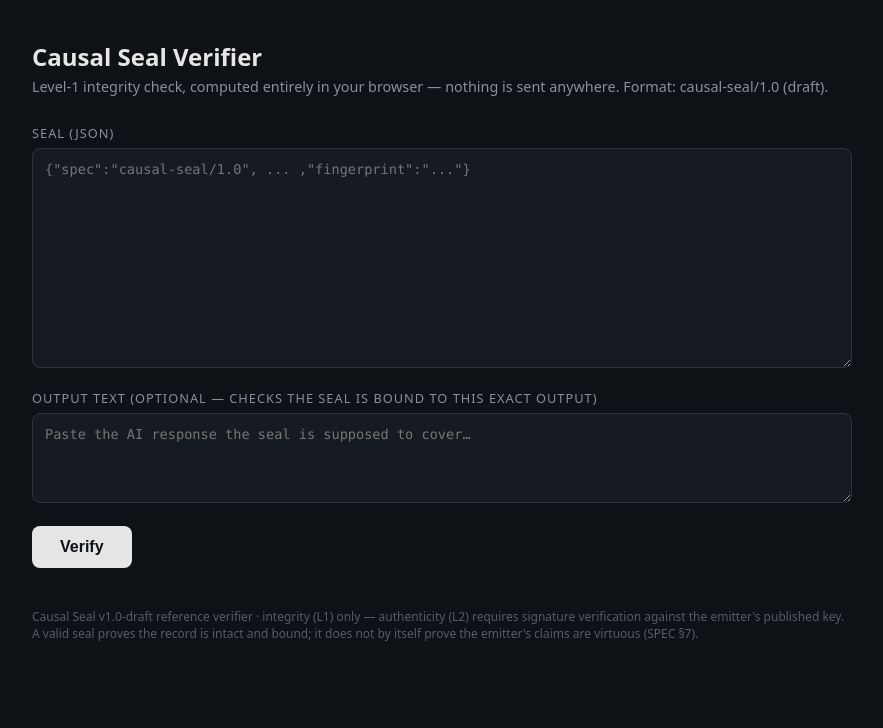
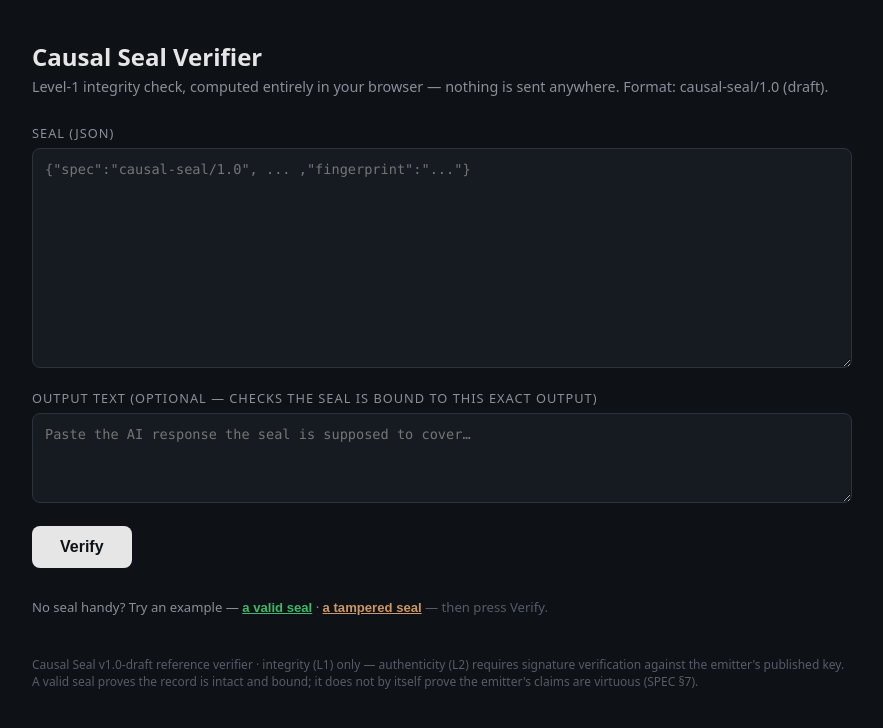
Before and after one commit to causal-seal/causal-seal-spec, a plain HTML site: page docs/verify.html in a window 1280 px wide. Shown: the whole page, without its empty margins (198-1081 px from the left). Drawn offline with Linux system fonts and the light colour scheme.

Commit message:
Verifier: add embedded valid/tampered example seals (self-demonstrating, offline)

```diff
--- a/docs/verify.html
+++ b/docs/verify.html
@@ -36,6 +36,13 @@
   <textarea id="output" placeholder="Paste the AI response the seal is supposed to cover…"></textarea>
 
   <button onclick="verify()">Verify</button>
+  <div id="examples" style="margin-top:14px;font-size:.82rem;color:#8a8f98">
+    No seal handy? Try an example —
+    <button type="button" onclick="loadExample('valid')" style="background:none;border:none;color:#3fb96a;cursor:pointer;padding:0;font-size:.82rem;text-decoration:underline">a valid seal</button>
+    ·
+    <button type="button" onclick="loadExample('tampered')" style="background:none;border:none;color:#c96;cursor:pointer;padding:0;font-size:.82rem;text-decoration:underline">a tampered seal</button>
+    <span style="color:#565c66"> — then press Verify.</span>
+  </div>
   <div id="result"></div>
 
   <div class="foot">Causal Seal v1.0-draft reference verifier · integrity (L1) only — authenticity (L2) requires signature verification against the emitter's published key. A valid seal proves the record is intact and bound; it does not by itself prove the emitter's claims are virtuous (SPEC §7).</div>
@@ -44,6 +51,26 @@
 <script>
 const REQUIRED = ["spec","emitter","timestamp","output_hash","causal_state","dictionary","fingerprint"];
 const CLASSES = ["identity.","engine.","field.","shaping.","context.","x."];
+
+// ─── Embedded examples (real, computed test vectors — verifiable offline) ───
+const EX_OUTPUT = "The sky appears blue because air molecules scatter short wavelengths of sunlight more strongly than long ones.";
+const EX_VALID = {
+  "spec":"causal-seal/1.0","emitter":"example-engine/1.0","timestamp":"2026-07-17T14:00:00.000Z",
+  "output_hash":"63b6530c4afbe3545db2e0173e91cda673ee93001f0c597e73e9820507096bc3",
+  "causal_state":{"identity.expert":"TECH","identity.confidence":"0.87","engine.model":"example-model-7b","field.regime":"stable","shaping.depth":"3","shaping.guard":"nominal","context.memory_state":"awake"},
+  "dictionary":"sha256:e3b0c44298fc1c149afbf4c8996fb92427ae41e4649b934ca495991b7852b855",
+  "fingerprint":"81d931140be9a128df3091479b61aa7b496c7fc023104e57d4a5ebd4cae3740a"
+};
+// Same seal, but a causal value was altered AFTER emission (expert TECH→CORP); fingerprint left unchanged → must fail.
+const EX_TAMPERED = JSON.parse(JSON.stringify(EX_VALID));
+EX_TAMPERED.causal_state["identity.expert"] = "CORP";
+
+function loadExample(kind){
+  const seal = kind === "valid" ? EX_VALID : EX_TAMPERED;
+  document.getElementById("seal").value = JSON.stringify(seal, null, 2);
+  document.getElementById("output").value = kind === "valid" ? EX_OUTPUT : "";
+  document.getElementById("result").style.display = "none";
+}
 
 // RFC 8785 (JCS) is defined on ECMAScript JSON serialization; for the string-valued
 // members a seal contains, canonical form = sorted keys, no whitespace.
```
